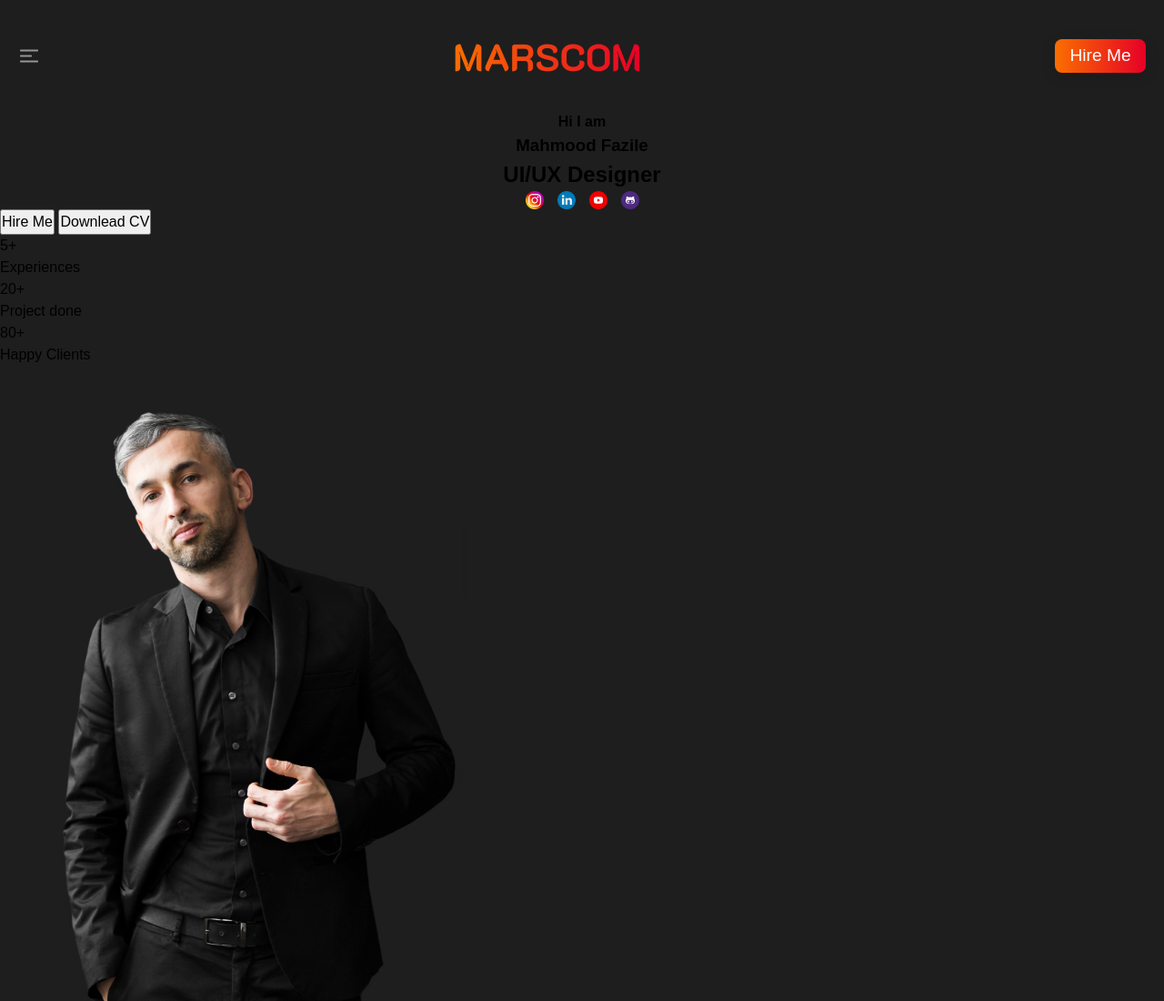
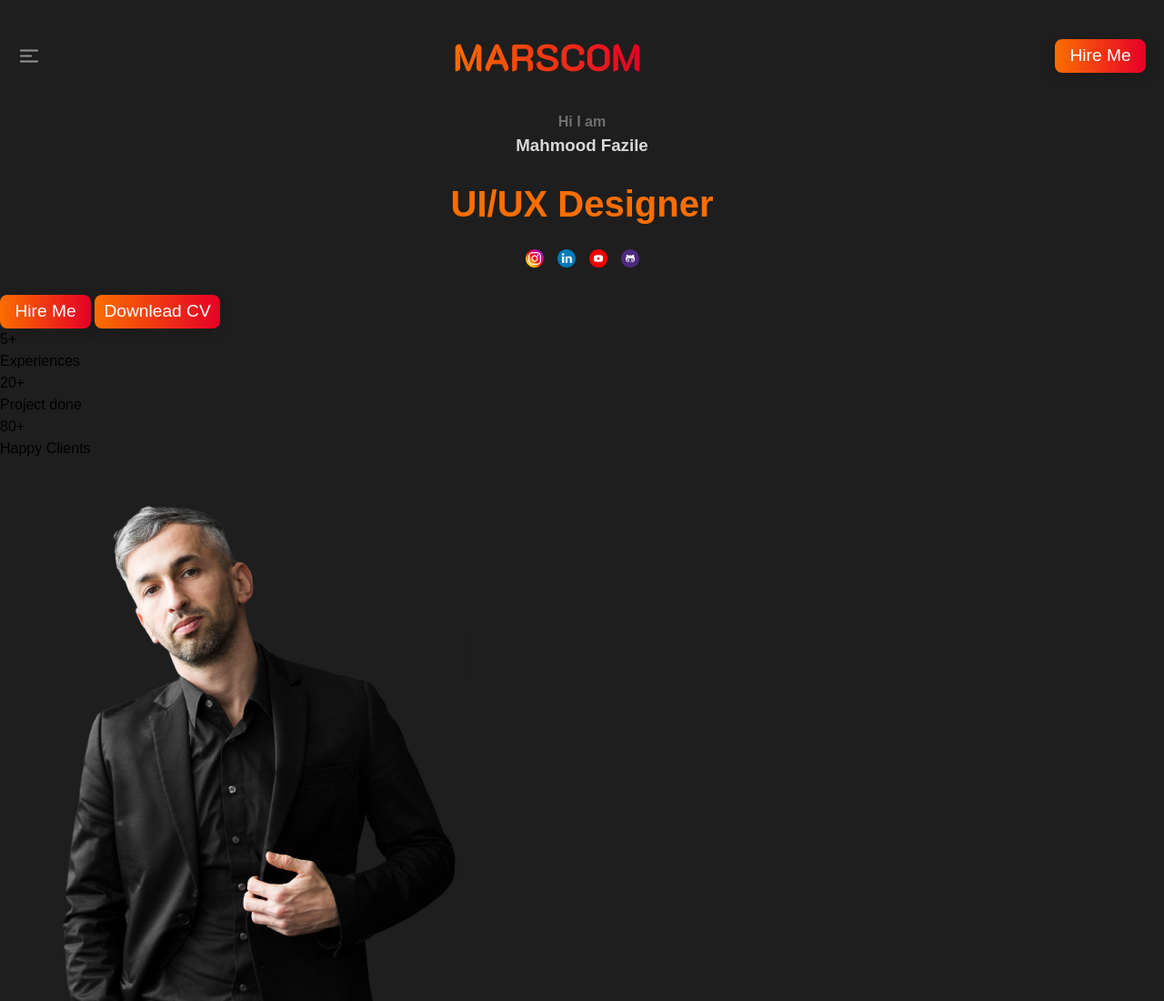
Before and after one commit to MarscomSoftDev/Personal-Website, a plain HTML site: page index.html in a window 1280 px wide. Shown: the top 1100 px of the page at 91% size. Drawn offline with Linux system fonts and the light colour scheme; a web font is replaced by a local one.

Commit message:
seccion ajustada

```diff
--- a/index.html
+++ b/index.html
@@ -76,8 +76,8 @@
           </ul>
         </div>
         <div>
-          <button>Hire Me</button>
-          <button>Downlead CV</button>
+          <button class="boton__header boton__hire__me">Hire Me</button>
+          <button class="boton__header">Downlead CV</button>
         </div>
         <div>
           <ul>
--- a/styles.css
+++ b/styles.css
@@ -121,6 +121,21 @@ h4 {
   text-align: center;
 }
 
+.seccion__div__hs h1 {
+  font-size: 40px;
+  color: #fa6e00;
+  margin-bottom: 20px;
+}
+
+.seccion__div__hs h4 {
+  color: #707070;
+}
+
+.seccion__div__hs h3 {
+  color: #d9d9d9;
+  margin-bottom: 20px;
+}
+
 .seccion__iconos__redes {
   display: flex;
   justify-content: center;
@@ -131,7 +146,7 @@ h4 {
   display: flex;
   list-style: none;
   padding: 0;
-  margin: 0;
+  margin-bottom: 30px;
   gap: 15px;
 }
 
@@ -150,3 +165,7 @@ h4 {
 .imagen_iconos {
   width: 20px;
 }
+
+.boton__header .boton__hire__me {
+  background-color: aqua;
+}
```
